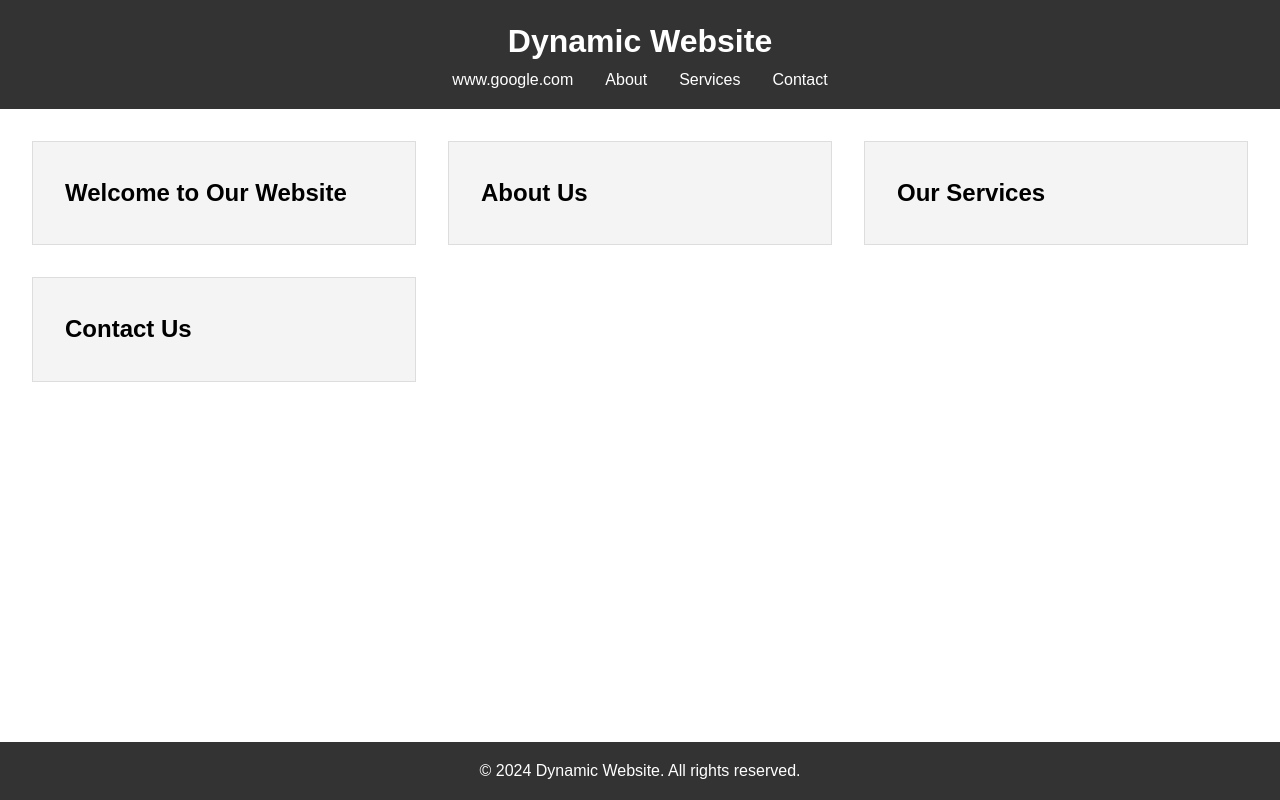
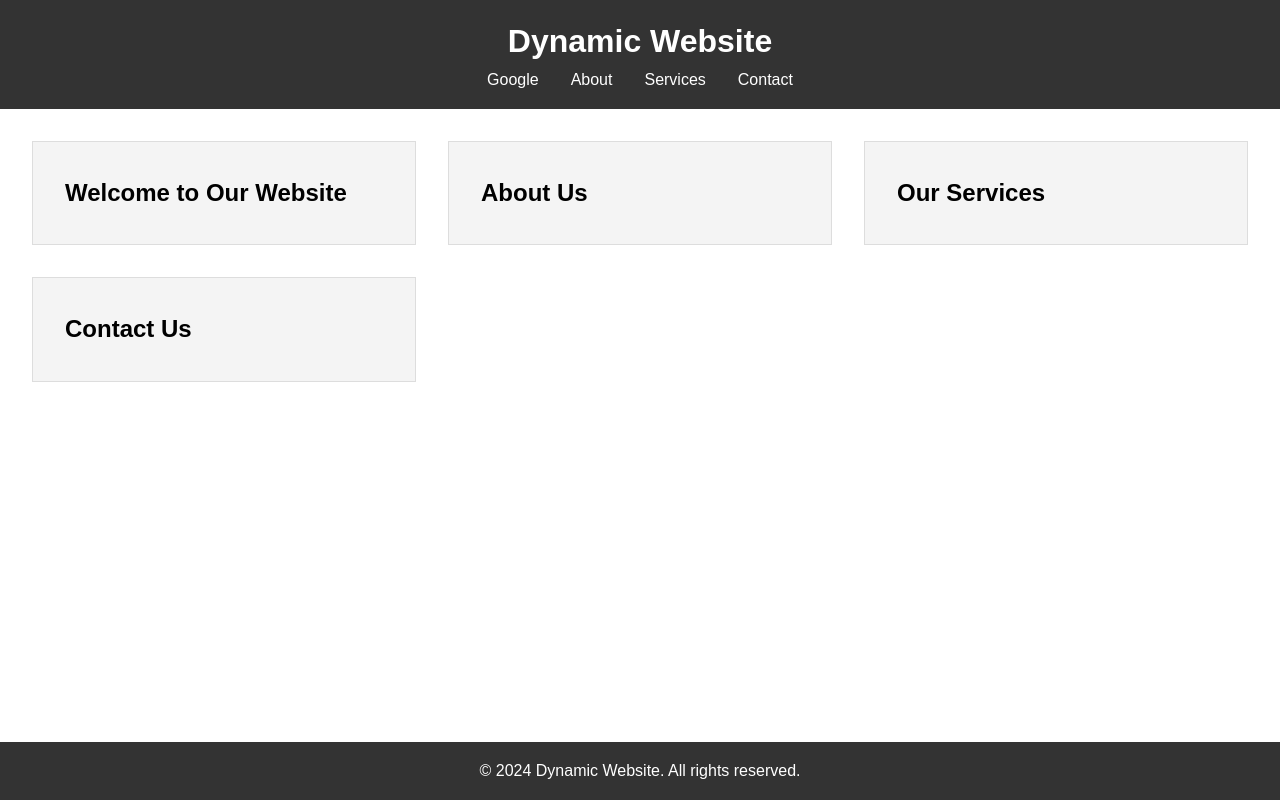
Before and after one commit to Sudalai02/Firstweb, a plain HTML site: page index.html in a window 1280 px wide. Drawn offline with Linux system fonts and the light colour scheme.

Commit message:
Update index.html

```diff
--- a/index.html
+++ b/index.html
@@ -11,7 +11,7 @@
         <h1>Dynamic Website</h1>
         <nav class="nav">
             <ul>
-                <li><a href="#google">www.google.com</a></li>
+                <li><a href="www.google.com">Google</a></li>
                 <li><a href="#about">About</a></li>
                 <li><a href="#services">Services</a></li>
                 <li><a href="#contact">Contact</a></li>
```
